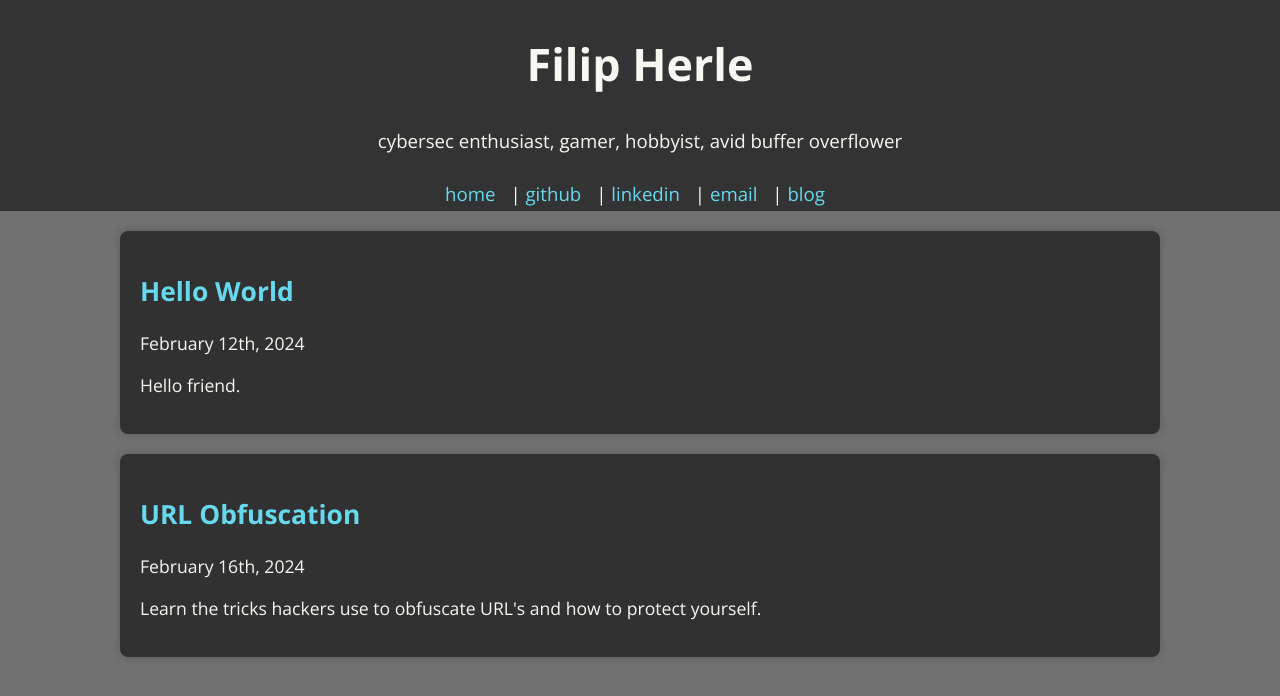
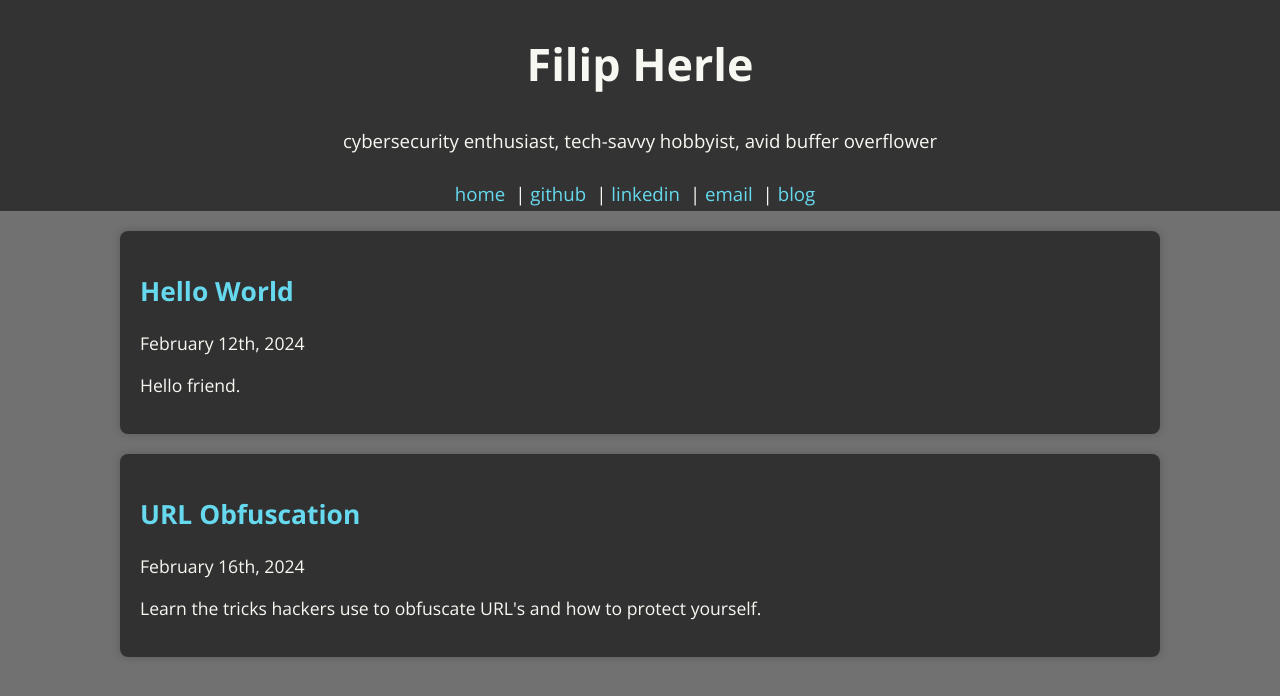
Before and after one commit to filipherle/filipherle.github.io, a plain HTML site: page blog.html in a window 1280 px wide. Drawn offline with nearby package versions, Linux system fonts and the light colour scheme.

Commit message:
Update blog.html

```diff
--- a/blog.html
+++ b/blog.html
@@ -21,12 +21,12 @@
 
     <header>
         <h1>Filip Herle</h1>
-        <p><small>cybersec enthusiast, gamer, hobbyist, avid buffer overflower</small></p>
+        <p><small>cybersecurity enthusiast, tech-savvy hobbyist, avid buffer overflower</small></p>
         <nav><small>
-            <a href="/index.html">home</a> |
-            <a href="https://github.com/filipherle" target="_blank">github</a> |
-            <a href="https://www.linkedin.com/in/filipherle" target="_blank">linkedin</a> |
-            <a href="mailto:%66%69%6c%69%70%2e%68%65%72%6c%65%40%67%6d%61%69%6c%2e%63%6f%6d" target="_blank">email</a> |
+            <a href="/index.html">home</a>|
+            <a href="https://github.com/filipherle" target="_blank">github</a>|
+            <a href="https://www.linkedin.com/in/filipherle" target="_blank">linkedin</a>|
+            <a href="mailto:%66%69%6c%69%70%2e%68%65%72%6c%65%40%67%6d%61%69%6c%2e%63%6f%6d" target="_blank">email</a>|
             <a href="/blog.html" >blog</a></small>
         </nav>
     </header>
```
